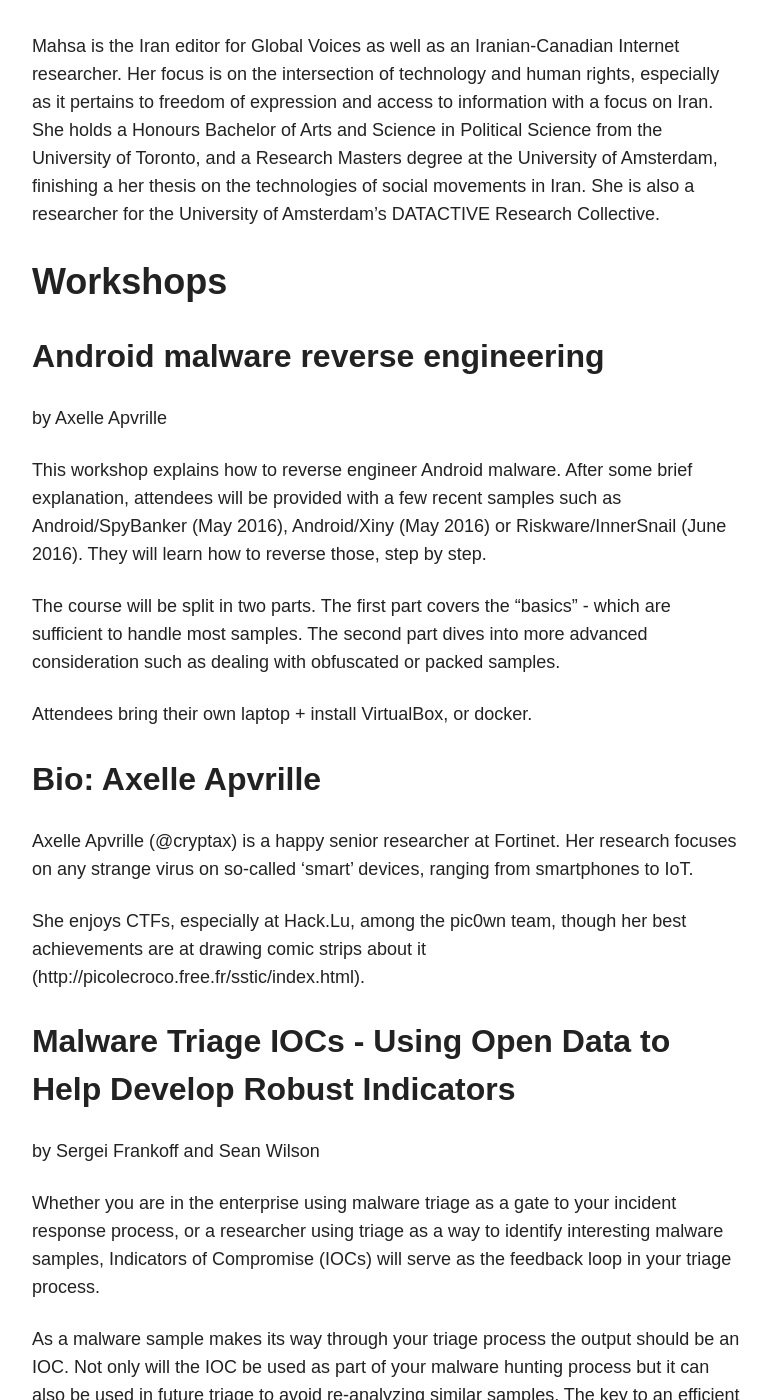
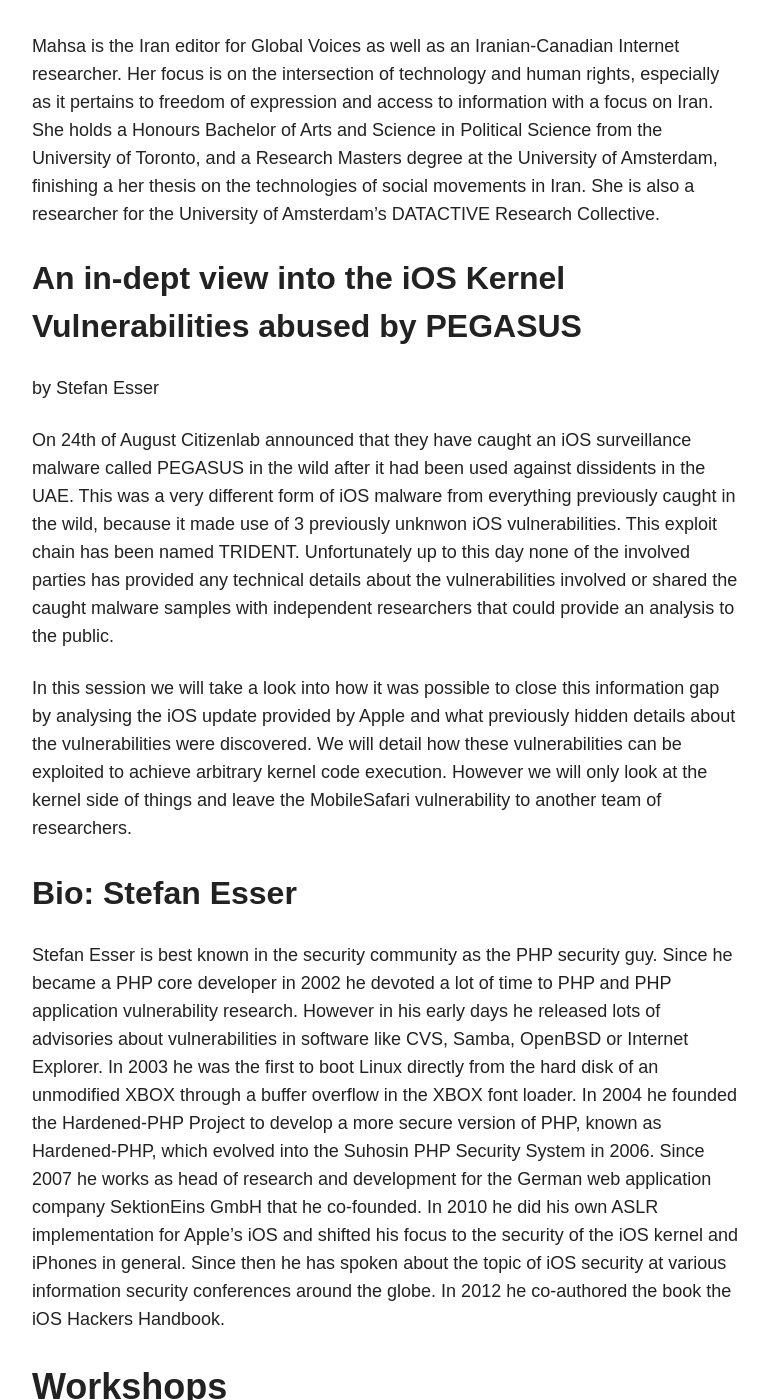
Before and after one commit to adulau/hack-lu-2016, a Jekyll site: the page built from talks/index.md, in a window 1280 px wide and 1400 px high, scrolled down 24233 px. Shown: the whole window, without its empty margins (254-1024 px from the left). Built offline with Jekyll 4.4.1, drawn with Linux system fonts in a browser that asks for light colours; nearby versions of some CDN libraries.

Commit message:
Add Stefan Esser

```diff
--- a/talks/index.md
+++ b/talks/index.md
@@ -416,6 +416,21 @@
 Mahsa is the Iran editor for Global Voices as well as an Iranian-Canadian Internet researcher. Her focus is on the intersection of technology and human rights, especially as it pertains to freedom of expression and access to information with a focus on Iran. She holds a Honours Bachelor of Arts and Science in Political Science from the University of Toronto, and a Research Masters degree at the University of Amsterdam, finishing a her thesis on the technologies of social movements in Iran. She is also a researcher for the University of Amsterdam's DATACTIVE Research Collective.
 
 
+An in-dept view into the iOS Kernel Vulnerabilities abused by PEGASUS
+---------------------------------------------------------------------
+by Stefan Esser
+
+On 24th of August Citizenlab announced that they have caught an iOS surveillance malware called PEGASUS in the wild after it had been used against dissidents in the UAE. This was a very different form of iOS malware from everything previously caught in the wild, because it made use of 3 previously unknwon iOS  vulnerabilities. This exploit chain has been named TRIDENT. Unfortunately up to this day none of the involved parties has provided any technical details about the vulnerabilities involved or shared the caught malware samples with independent researchers that could provide an analysis to the public.
+
+In this session we will take a look into how it was possible to close this information gap by analysing the iOS update provided by Apple and what previously hidden details about the vulnerabilities were discovered. We will detail how these vulnerabilities can be exploited to achieve arbitrary kernel code execution. However we will only look at the kernel side of things and leave the MobileSafari vulnerability to another team of researchers.
+
+
+Bio: Stefan Esser
+-----------------
+
+Stefan Esser is best known in the security community as the PHP security guy. Since he became a PHP core developer in 2002 he devoted a lot of time to PHP and PHP application vulnerability research. However in his early days he released lots of advisories about vulnerabilities in software like CVS, Samba, OpenBSD or Internet Explorer. In 2003 he was the first to boot Linux directly from the hard disk of an unmodified XBOX through a buffer overflow in the XBOX font loader. In 2004 he founded the Hardened-PHP Project to develop a more secure version of PHP, known as Hardened-PHP, which evolved into the Suhosin PHP Security System in 2006. Since 2007 he works as head of research and development for the German web application company SektionEins GmbH that he co-founded. In 2010 he did his own ASLR implementation for Apple's iOS and shifted his focus to the security of the iOS kernel and iPhones in general. Since then he has spoken about the topic of iOS security at various information security conferences around the globe. In 2012 he co-authored the book the iOS Hackers Handbook.
+
+
 Workshops
 =========
 
```
